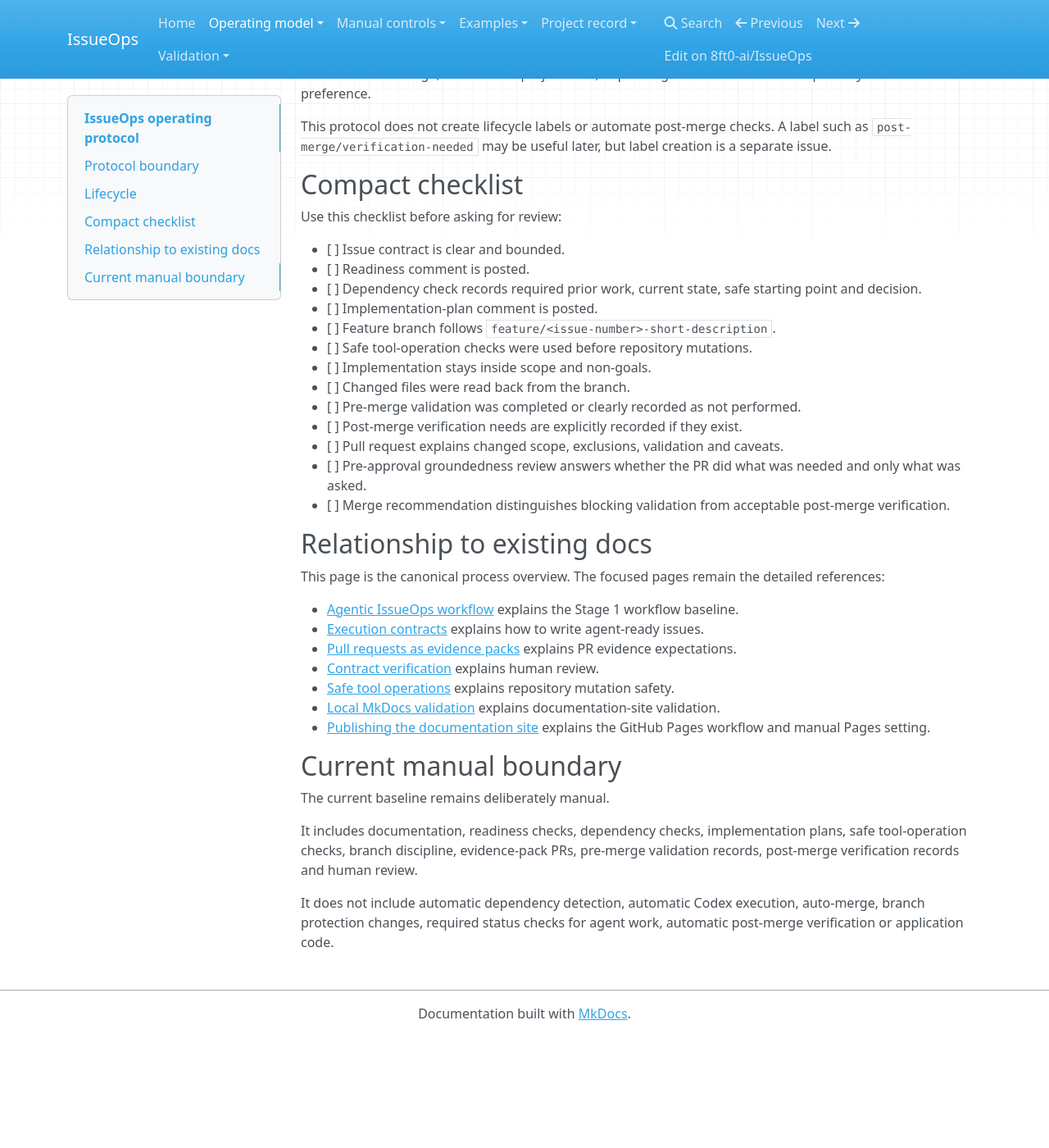
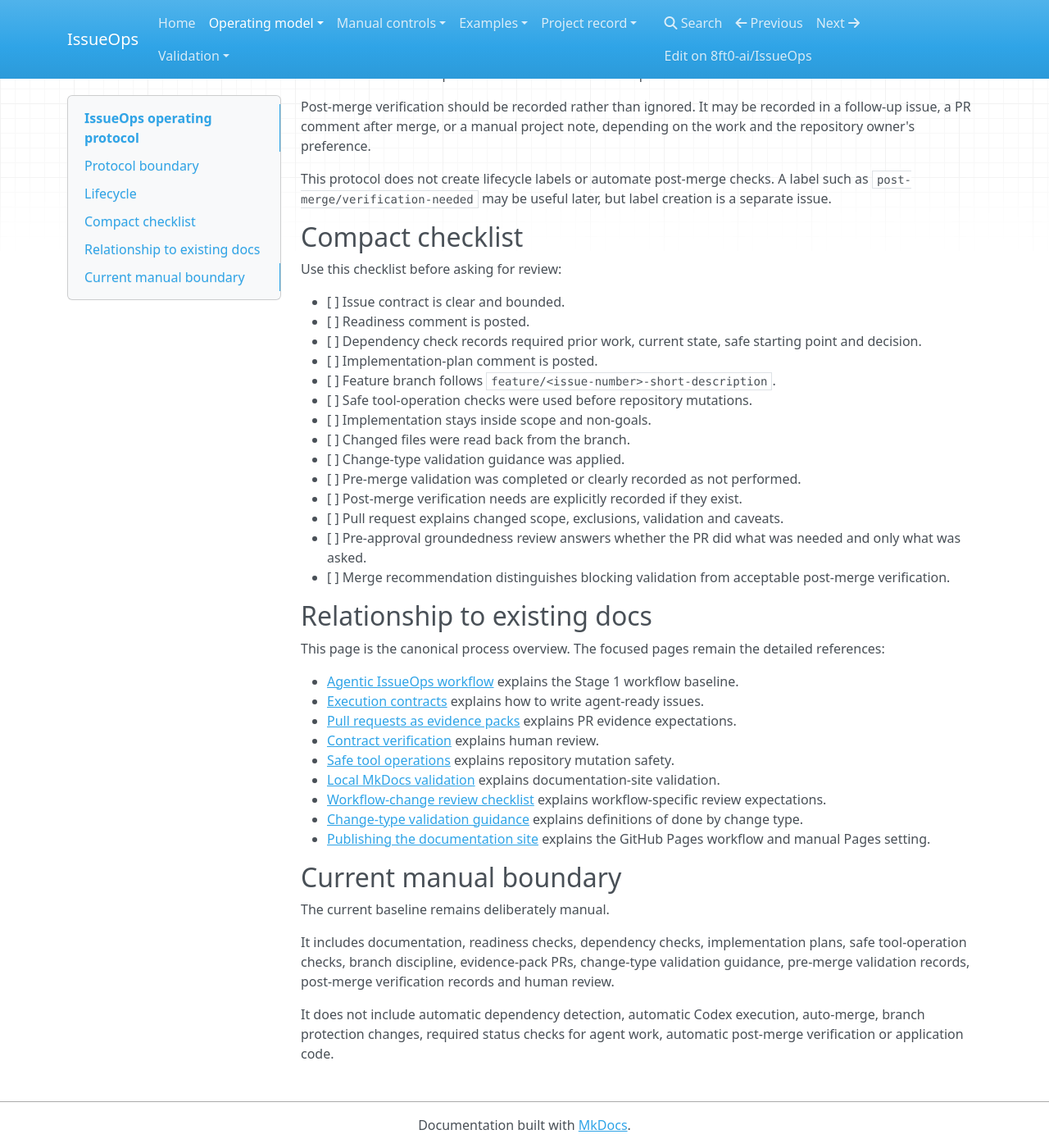
Before and after one commit to 8ft0-ai/IssueOps, an MkDocs documentation site: the page built from docs/issueops-protocol.md, in a window 1280 px wide and 1400 px high, scrolled down 7276 px. Shown: the whole window at 82% size. Built offline with MkDocs 1.6.1, drawn with Linux system fonts in a browser that asks for light colours; nearby versions of some CDN libraries; before the commit the page ends 8540 px from its top, so only the background shows below that; some of the changed text lies outside the part shown.

Commit message:
Reference change-type validation in protocol

```diff
--- a/docs/issueops-protocol.md
+++ b/docs/issueops-protocol.md
@@ -217,6 +217,8 @@ When the issue is incomplete, contradictory or impossible to validate in the cur
 
 Validation should match the change type and the issue contract.
 
+Use [Change-type validation guidance](change-type-validation.md) to select the relevant evidence for documentation, workflow, publishing, process-label and future application-code changes.
+
 For documentation changes, useful pre-merge evidence includes:
 
 - changed files read back from the branch;
@@ -346,6 +348,7 @@ Use this checklist before asking for review:
 - [ ] Safe tool-operation checks were used before repository mutations.
 - [ ] Implementation stays inside scope and non-goals.
 - [ ] Changed files were read back from the branch.
+- [ ] Change-type validation guidance was applied.
 - [ ] Pre-merge validation was completed or clearly recorded as not performed.
 - [ ] Post-merge verification needs are explicitly recorded if they exist.
 - [ ] Pull request explains changed scope, exclusions, validation and caveats.
@@ -362,12 +365,14 @@ This page is the canonical process overview. The focused pages remain the detail
 - [Contract verification](contract-verification.md) explains human review.
 - [Safe tool operations](tool-operations.md) explains repository mutation safety.
 - [Local MkDocs validation](local-validation.md) explains documentation-site validation.
+- [Workflow-change review checklist](workflow-changes.md) explains workflow-specific review expectations.
+- [Change-type validation guidance](change-type-validation.md) explains definitions of done by change type.
 - [Publishing the documentation site](publishing.md) explains the GitHub Pages workflow and manual Pages setting.
 
 ## Current manual boundary
 
 The current baseline remains deliberately manual.
 
-It includes documentation, readiness checks, dependency checks, implementation plans, safe tool-operation checks, branch discipline, evidence-pack PRs, pre-merge validation records, post-merge verification records and human review.
+It includes documentation, readiness checks, dependency checks, implementation plans, safe tool-operation checks, branch discipline, evidence-pack PRs, change-type validation guidance, pre-merge validation records, post-merge verification records and human review.
 
 It does not include automatic dependency detection, automatic Codex execution, auto-merge, branch protection changes, required status checks for agent work, automatic post-merge verification or application code.
```
